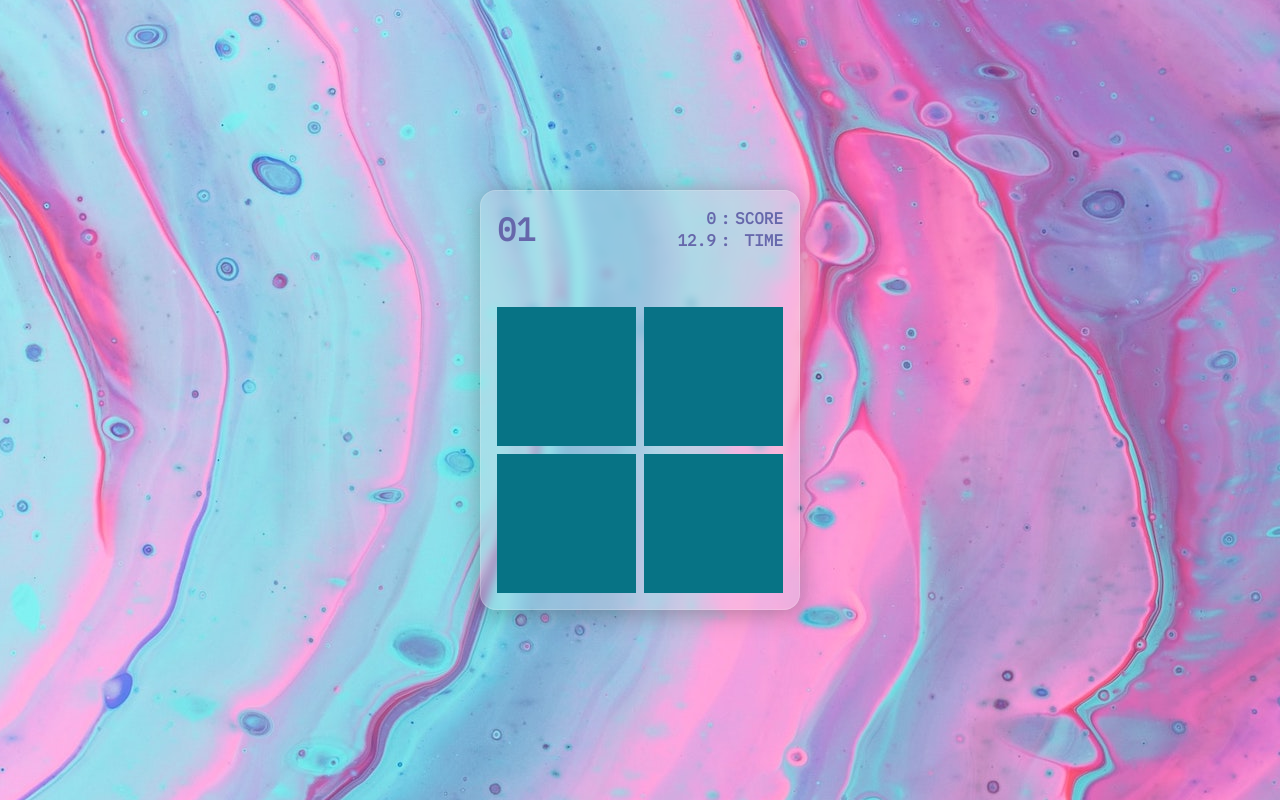
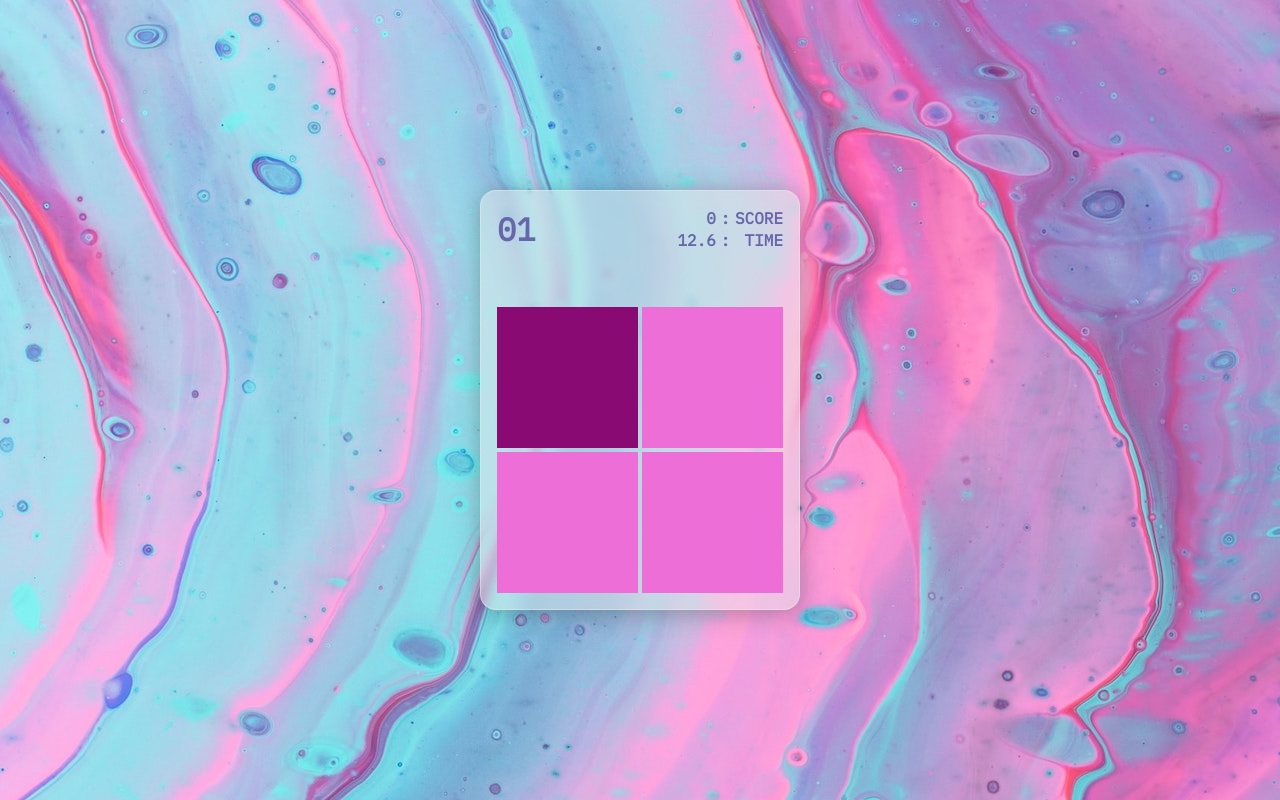
Before and after one commit to wooogi123/numble-fe-challenge, a React (Create React App) app: page / in a window 1280 px wide. Both pictures are taken after a click on the button "GAME START". Built offline with nearby package versions, Linux system fonts and the light colour scheme.

Commit message:
game done

```diff
--- a/src/components/GameBoard.tsx
+++ b/src/components/GameBoard.tsx
@@ -1,73 +1,31 @@
 import * as React from 'react';
 import { styled } from '../stitches.config';
 
-const getCount = (base: number) => Math.pow(Math.round((base + 0.5) / 2) + 1, 2);
-
-const getTolerance = (t: number) => Math.sign(Math.random() - 0.5) * t;
-
-const getRandomItem = (len: number) => Math.floor(Math.random() * (len - 1));
-
-const getColor = () => Math.floor(Math.random() * 255);
-
-const generateColors = (stage: number): {
-  base: string;
-  answer: string;
-} => {
-  const  r = getColor();
-  const g = getColor();
-  const b = getColor();
-
-  return {
-    base: `rgb(${r}, ${g}, ${b})`,
-    answer: `rgb(${r + getTolerance(stage)}, ${g + getTolerance(stage)}, ${b + getTolerance(stage)})`
-  }
-};
-
-const geenrateItems = (stage: number): {
-  key: string;
-  background: string;
-}[] => {
-  const { base, answer } = generateColors(stage);
-
-  const count = getCount(stage);
-
-  const answerIdx = getRandomItem(count);
-
-  console.log(answerIdx, count);
-
-  return Array(count)
-    .fill(undefined)
-    .map((_, idx) => ({
-      key: `${idx}`,
-      background: answerIdx === idx ? answer : base,
-    }));
-};
-
 interface GameBoardProps {
-  stage: number;
+  columnCount: number;
+  rowCount: number;
 }
 
 const GameBoard: React.FC<GameBoardProps> = ({
-  stage,
-}) => {
-  return (
-    <Board style={{ '--count': Math.floor(Math.sqrt(getCount(stage))) } as React.CSSProperties}>
-      {geenrateItems(stage).map(({ key, background }) => (
-        <div
-          style={{ background }}
-          key={key}
-        />
-      ))}
-    </Board>
-  );
-};
+  columnCount,
+  rowCount,
+  children,
+}) => (
+  <Board
+    css={{
+      gridTemplateColumns: `repeat(${columnCount}, 1fr)`,
+      gridTemplateRows: `repeat(${rowCount}, 1fr)`,
+    }}
+  >
+    {children}
+  </Board>
+);
 
-export default React.memo(GameBoard);
+export default GameBoard;
 
 const Board = styled('div', {
   width: '100%',
   aspectRatio: '1/1',
   display: 'grid',
-  gridTemplate: 'repeat(var(--count), 1fr) / repeat(var(--count), 1fr)',
-  gap: 8,
+  gap: 4,
 });
--- a/src/components/GameHeader.tsx
+++ b/src/components/GameHeader.tsx
@@ -1,32 +1,25 @@
 import * as React from 'react';
 import { styled } from '../stitches.config';
-import GameOver from './GameOver';
 import GameStatus from './GameStatus';
 
 interface GameHeaderProps {
-  isGameOver: boolean;
   stage: number;
   time: number;
   score: number;
 }
 
 const GameHeader: React.FC<GameHeaderProps> = ({
-  isGameOver,
   stage,
   time,
   score,
 }) => {
   return (
-    <Header justify={isGameOver ? 'center' : 'space-between'}>
-      {isGameOver ? (
-        <GameOver />
-      ) : (
-        <GameStatus
-          stage={stage}
-          score={score}
-          time={time}
-        />
-      )}
+    <Header>
+      <GameStatus
+        stage={stage}
+        score={score}
+        time={time}
+      />
     </Header>
   );
 };
@@ -37,15 +30,6 @@ const Header = styled('div', {
   width: '100%',
   display: 'flex',
   alignItems: 'center',
+  justifyContent: 'space-between',
   minHeight: 44.8,
-  variants: {
-    justify: {
-      'center': {
-        justifyContent: 'center',
-      },
-      'space-between': {
-        justifyContent: 'space-between',
-      },
-    },
-  },
 });
--- a/src/components/GamePlate.tsx
+++ b/src/components/GamePlate.tsx
@@ -8,11 +8,11 @@ export default GamePlate;
 
 const Plate = styled('div', {
   padding: 16,
-  background: 'rgba(235, 235, 235, 0.24)',
+  background: 'rgba(235, 235, 235, 0.48)',
   borderRadius: 16,
   boxShadow: '0 4px 24px rgba(51, 51, 51, 0.36)',
   backdropFilter: 'blur(4px)',
-  border: '1px solid rgba(235, 235, 235, 0.24)',
+  border: '1px solid rgba(235, 235, 235, 0.48)',
   position: 'relative',
   display: 'flex',
   flexDirection: 'column',
--- a/src/features/game/Board.tsx
+++ b/src/features/game/Board.tsx
@@ -1,9 +1,71 @@
 import * as React from 'react'
-import { styled } from '../../stitches.config';
+import { GameBoard } from '../../components';
+import {
+  getItemCount,
+  getRandomNumber,
+  createGameColors,
+} from './utils';
+import { LAST_STAGE } from './constants';
 
-const Board: React.FC = () => {
+interface ClickableItem {
+  key: string;
+  background: string;
+  isAnswer: boolean;
+}
 
-  return null;
+const generateItems = (stage: number): ClickableItem[] => {
+  const colorGap = (LAST_STAGE - stage + 1) * 4;
+  const { base, answer } = createGameColors(colorGap);
+
+  const count = getItemCount(stage);
+
+  const answerIdx = getRandomNumber(count);
+
+  return Array(count)
+    .fill(undefined)
+    .map((_, idx) => ({
+      key: `${count}-${idx}`,
+      background: answerIdx === idx
+        ? answer.toString()
+        : base.toString(),
+      isAnswer: answerIdx === idx,
+    }));
 };
 
-export default Board;
+interface BoardProps {
+  stage: number;
+  onClickAnswer: () => void;
+  onClickWrongAnswer: () => void;
+}
+
+const Board: React.FC<BoardProps> = ({
+  stage,
+  onClickAnswer,
+  onClickWrongAnswer,
+}) => {
+  const itemCount = getItemCount(stage);
+  const gridItemCount = Math.floor(Math.sqrt(itemCount));
+
+  return (
+    <GameBoard
+      columnCount={gridItemCount}
+      rowCount={gridItemCount}
+    >
+      {generateItems(stage).map(({
+        key,
+        background,
+        isAnswer,
+      }) => (
+        <div
+          key={key}
+          style={{ background }}
+          onClick={isAnswer
+            ? onClickAnswer.bind(null)
+            : onClickWrongAnswer.bind(null)}
+        />
+      ))}
+    </GameBoard>
+  );
+};
+
+export default React.memo(Board);
--- a/src/features/game/Game.tsx
+++ b/src/features/game/Game.tsx
@@ -1,12 +1,11 @@
 import * as React from 'react';
-// import { styled } from '../../stitches.config';
 import {
-  GameBoard,
   GameHeader,
   GamePlate,
   GameStart,
 } from '../../components';
 import { useRequestAnimationFrame } from '../../hooks';
+import Board from './Board';
 import useGame from './useGame';
 
 const Game: React.FC = () => {
@@ -14,7 +13,7 @@ const Game: React.FC = () => {
 
   const isStarted = React.useMemo(() => state.isStarted, [state]);
   const isGameOver = React.useMemo(() => state.isGameOver, [state]);
-  const stage = React.useMemo(() => state.stage, [state]);
+  const isClear = React.useMemo(() => state.isClear, [state]);
 
   const handleClickStart = React.useCallback(() => {
     dispatch({ type: 'init' });
@@ -22,21 +21,26 @@ const Game: React.FC = () => {
 
   const elapsedTime = React.useRef<number>(0);
 
-  const runTick = React.useCallback(() => {
-    dispatch({ type: 'tick' });
-  }, [dispatch]);
-
   useRequestAnimationFrame((deltaTime) => {
     if (!isStarted) return;
     if (isGameOver) return;
+    if (isClear) return;
 
     elapsedTime.current += deltaTime;
 
     if (elapsedTime.current >= 100) {
+      dispatch({ type: 'tick', payload: elapsedTime.current });
       elapsedTime.current = 0;
-      runTick();
     }
   }, [isStarted, isGameOver]);
+
+  const handleClickAnswer = React.useCallback(() => {
+    dispatch({ type: 'nextStage' });
+  }, [dispatch]);
+
+  const handleClickWrongAnswer = React.useCallback(() => {
+    dispatch({ type: 'deduct' });
+  }, [dispatch]);
 
   if (!isStarted) {
     return (
@@ -46,15 +50,30 @@ const Game: React.FC = () => {
     );
   }
 
+  if (isClear) {
+    return (
+      <GamePlate>
+        <GameHeader
+          stage={state.stage}
+          time={state.remainingTime}
+          score={state.score}
+        />
+      </GamePlate>
+    );
+  }
+
   return (
     <GamePlate>
       <GameHeader
-        isGameOver={isGameOver}
-        stage={stage}
+        stage={state.stage}
         time={state.remainingTime}
         score={state.score}
       />
-      <GameBoard stage={stage} />
+      <Board
+        stage={state.stage}
+        onClickAnswer={handleClickAnswer}
+        onClickWrongAnswer={handleClickWrongAnswer}
+      />
     </GamePlate>
   );
 };
--- /dev/null
+++ b/src/features/game/constants.ts
@@ -0,0 +1,3 @@
+export const INITIAL_TIME = 15000;
+export const DEDUCT_TIME = 3000;
+export const LAST_STAGE = 25;
--- a/src/features/game/useGame.ts
+++ b/src/features/game/useGame.ts
@@ -1,4 +1,9 @@
 import * as React from 'react';
+import {
+  INITIAL_TIME,
+  DEDUCT_TIME,
+  LAST_STAGE,
+} from './constants';
 
 const initialState: State = {
   remainingTime: 0,
@@ -6,6 +11,7 @@ const initialState: State = {
   score: 0,
   isStarted: false,
   isGameOver: false,
+  isClear: false,
 };
 
 type UseGameReturn = [
@@ -31,26 +37,53 @@ export const gameReducer: React.Reducer<State, Action> = (state, action) => {
   switch (action.type) {
     case 'init': {
       return {
-        remainingTime: 15000,
+        remainingTime: INITIAL_TIME,
         stage: 1,
         score: 0,
         isStarted: true,
         isGameOver: false,
+        isClear: false,
       };
     }
     case 'done': {
       return initialState;
     }
     case 'tick': {
-      if (state.isStarted) {
-        if (state.remainingTime <= 0) {
-          return produce(state, { isStarted: true, isGameOver: true });
-        }
+      if (!state.isStarted) return state;
 
-        return produce(state, { remainingTime: state.remainingTime - 100 });
+      if (state.remainingTime < action.payload) {
+        return produce(state, {
+          remainingTime: 0,
+          isGameOver: true,
+          isClear: false,
+        });
       }
 
-      return state;
+      const remainingTime = Math.max(Math.floor(state.remainingTime - action.payload), 0);
+      return produce(state, { remainingTime });
+    }
+    case 'nextStage': {
+      if (!state.isStarted) return state;
+      if (state.isGameOver) return state;
+      if (state.stage >= LAST_STAGE) return produce(state, { isClear: true });
+
+      return produce(state, {
+        remainingTime: INITIAL_TIME,
+        stage: state.stage + 1,
+        score: Math.pow(state.stage, 3) * state.remainingTime,
+      });
+    }
+    case 'deduct': {
+      if (!state.isStarted) return state;
+      if (state.isGameOver) return state;
+
+      if (state.remainingTime < DEDUCT_TIME) {
+        return produce(state, { remainingTime: 0, isGameOver: true });
+      }
+
+      return produce(state, {
+        remainingTime: state.remainingTime - DEDUCT_TIME,
+      });
     }
     default: {
       throw new Error('invalid action');
@@ -64,12 +97,15 @@ interface State {
   score: number;
   isStarted: boolean;
   isGameOver: boolean;
+  isClear: boolean;
 }
 
 type Action =
   | { type: 'init' }
   | { type: 'done' }
-  | { type: 'tick' }
+  | { type: 'tick', payload: number }
+  | { type: 'nextStage' }
+  | { type: 'deduct' }
 ;
 
 const produce = <S>(state: S, newState: Partial<S>): S =>
--- a/src/features/game/utils.ts
+++ b/src/features/game/utils.ts
@@ -3,14 +3,58 @@ export const getItemCount = (base: number) =>
 
 export const getColor = () => Math.floor(Math.random() * 255);
 
-export interface RGBColor {
-	r: number;
-	g: number;
-	b: number;
+export const getRandomNumber = (len: number) =>
+  Math.floor(Math.random() * (len - 1));
+
+class RGBColor {
+  r: number;
+  g: number;
+  b: number;
+
+  constructor(r: number, g: number, b: number) {
+    this.r = r;
+    this.g = g;
+    this.b = b;
+  }
+
+  copy() {
+    return new RGBColor(this.r, this.g, this.b);
+  }
+
+  setTolerance(gap: number) {
+    if (Math.random() >= 0.5) {
+      this.r = Math.min(this.r + gap, 255);
+      this.g = Math.min(this.g + gap, 255);
+      this.b = Math.min(this.b + gap, 255);
+    } else {
+      this.r = Math.max(this.r - gap, 0);
+      this.g = Math.max(this.g - gap, 0);
+      this.b = Math.max(this.b - gap, 0);
+    }
+  }
+
+  toString(): string {
+    return `rgb(${this.r}, ${this.g}, ${this.b})`;
+  }
 }
 
-export const createColor = (): RGBColor => ({
-	r: getColor(),
-	g: getColor(),
-	b: getColor(),
-});
+export const createColor = (): RGBColor => {
+  const color = new RGBColor(
+    getColor(),
+    getColor(),
+    getColor(),
+  );
+
+  return color;
+};
+
+export const createGameColors = (gap: number): {
+  base: RGBColor;
+  answer: RGBColor;
+} => {
+  const base = createColor();
+  const answer = base.copy();
+  answer.setTolerance(gap);
+
+  return { base, answer };
+};
```
